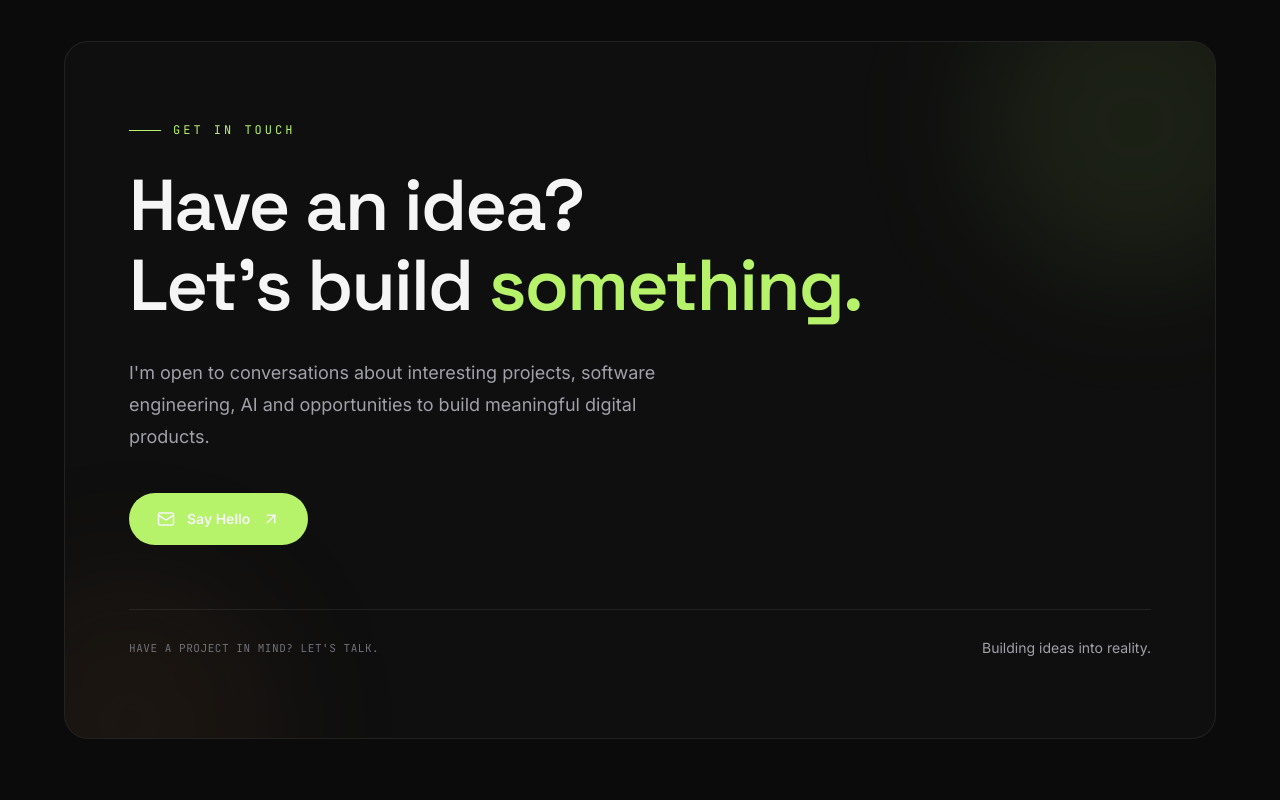
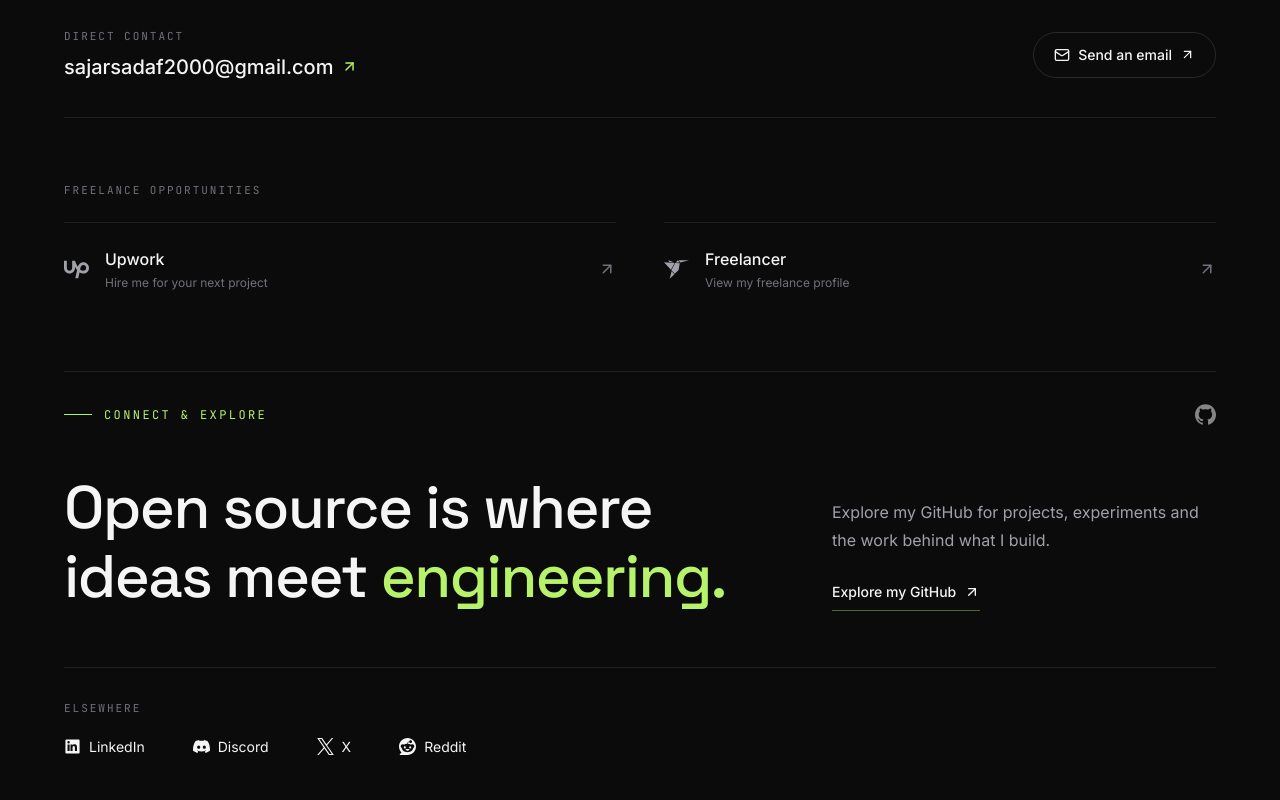
Before and after one commit to md-shahid-ansari/md-shahid-ansari.github.io, a React (Vite) app: page / in a window 1280 px wide. Shown: the part 5100-5900 px from the top of the page. Built offline with nearby package versions, Linux system fonts and the light colour scheme.

Commit message:
contact done

```diff
--- a/package.json
+++ b/package.json
@@ -14,7 +14,7 @@
     "lucide-react": "^1.73.0",
     "react": "^19.3.1",
     "react-dom": "^19.3.1",
-    "simple-icons": "^16.37.0",
+    "simple-icons": "^16.38.0",
     "tailwindcss": "^4.3.5"
   },
   "devDependencies": {
--- a/src/App.tsx
+++ b/src/App.tsx
@@ -3,7 +3,6 @@ import Navbar from "./components/Navbar";
 import About from "./components/About";
 import Skills from "./components/Skills";
 import Projects from "./components/Projects";
-import GitHub from "./components/GitHub";
 import Contact from "./components/Contact";
 import Footer from "./components/Footer";
 
@@ -24,7 +23,6 @@ function App() {
         <About />
         <Skills />
         <Projects />
-        <GitHub />
         <Contact />
       </main>
 
--- a/src/components/Contact.tsx
+++ b/src/components/Contact.tsx
@@ -1,5 +1,86 @@
 
 import { ArrowUpRight, Mail } from "lucide-react";
+import {
+  siUpwork,
+  siFreelancer,
+  siGithub,
+  siDiscord,
+  siX,
+  siReddit,
+} from "simple-icons";
+import type { SimpleIcon } from "simple-icons";
+
+function BrandMark({
+  icon,
+  size = 18,
+}: {
+  icon: SimpleIcon;
+  size?: number;
+}) {
+  return (
+    <svg
+      viewBox="0 0 24 24"
+      width={size}
+      height={size}
+      fill="currentColor"
+      aria-hidden="true"
+    >
+      <path d={icon.path} />
+    </svg>
+  );
+}
+
+function Linkedin({ size = 18 }: { size?: number }) {
+  return (
+    <svg
+      width={size}
+      height={size}
+      viewBox="0 0 24 24"
+      fill="currentColor"
+      aria-hidden="true"
+    >
+      <path d="M20.45 2H3.55C2.69 2 2 2.68 2 3.52v16.96c0 .84.69 1.52 1.55 1.52h16.9c.86 0 1.55-.68 1.55-1.52V3.52c0-.84-.69-1.52-1.55-1.52ZM7.93 18.34H4.97V9.02h2.96v9.32ZM6.45 7.75a1.72 1.72 0 1 1 .02-3.44 1.72 1.72 0 0 1-.02 3.44Zm11.89 10.59h-2.96V13.8c0-1.08-.02-2.47-1.51-2.47-1.52 0-1.75 1.18-1.75 2.39v4.62H9.16V9.02h2.84v1.27h.04c.4-.73 1.36-1.5 2.8-1.5 3 0 3.55 1.97 3.55 4.53v5.02Z" />
+    </svg>
+  );
+}
+
+const freelanceProfiles = [
+  {
+    name: "Upwork",
+    description: "Hire me for your next project",
+    url: "https://www.upwork.com/freelancers/~01bbd60304badc1f69",
+    icon: siUpwork,
+  },
+  {
+    name: "Freelancer",
+    description: "View my freelance profile",
+    url: "https://www.freelancer.com/u/shahid91616",
+    icon: siFreelancer,
+  },
+];
+
+const socialProfiles = [
+  {
+    name: "LinkedIn",
+    url: "https://www.linkedin.com/in/md-shahid-ansari-au",
+    icon: null,
+  },
+  {
+    name: "Discord",
+    url: "https://discord.com/users/1179309453846261814",
+    icon: siDiscord,
+  },
+  {
+    name: "X",
+    url: "https://x.com/md_shahid_ai",
+    icon: siX,
+  },
+  {
+    name: "Reddit",
+    url: "https://www.reddit.com/user/fullstack_shahid",
+    icon: siReddit,
+  },
+];
 
 export default function Contact() {
   return (
@@ -8,54 +89,187 @@ export default function Contact() {
       className="relative scroll-mt-24 px-6 py-24 sm:px-10 lg:px-16 lg:py-32"
     >
       <div className="mx-auto max-w-[1200px]">
-        <div className="relative overflow-hidden rounded-3xl border border-white/[0.08] bg-[#111111]/80 px-7 py-14 sm:px-12 sm:py-20 lg:px-16">
 
-          {/* Ambient glow */}
-          <div className="pointer-events-none absolute -right-20 -top-20 h-80 w-80 rounded-full bg-accent/[0.08] blur-3xl" />
-          <div className="pointer-events-none absolute -bottom-32 -left-20 h-72 w-72 rounded-full bg-[#7d4b23]/[0.12] blur-3xl" />
-
-          <div className="relative">
-            <p className="mb-7 flex items-center gap-3 font-mono text-xs tracking-[0.25em] text-accent">
-              <span className="h-px w-8 bg-accent" />
+        {/* Main invitation */}
+        <div className="border-t border-white/[0.09] pt-12 sm:pt-16">
+          <p className="mb-8 flex items-center gap-3 font-mono text-xs tracking-[0.2em] text-accent">
+            <span className="h-px w-7 bg-accent" />
             GET IN TOUCH
           </p>
 
-            <h2 className="max-w-4xl font-display text-5xl font-semibold leading-[1.1] tracking-tight text-[#f5f5f5] sm:text-6xl lg:text-7xl">
+          <h2 className="max-w-4xl font-display text-4xl font-medium leading-[1.12] tracking-tight text-[#f5f5f5] sm:text-5xl lg:text-7xl">
             Have an idea?
             <br />
-              Let's build
-              <span className="text-accent"> something.</span>
+            Let's build something{" "}
+            <span className="text-accent">meaningful.</span>
           </h2>
 
-            <p className="mt-8 max-w-xl text-base leading-8 text-[#a1a1aa] sm:text-lg">
-              I'm open to conversations about interesting projects,
-              software engineering, AI and opportunities to build
-              meaningful digital products.
+          <p className="mt-7 max-w-xl text-base leading-8 text-[#a1a1aa]">
+            Whether it's an interesting project, a technical challenge
+            or an opportunity to collaborate, I'd love to hear from you.
+          </p>
+        </div>
+
+        {/* Direct contact */}
+        <div className="mt-14 border-y border-white/[0.09] py-7 sm:mt-16 sm:py-9">
+          <div className="flex flex-col gap-5 sm:flex-row sm:items-center sm:justify-between">
+            <div>
+              <p className="mb-2 font-mono text-[11px] tracking-[0.18em] text-[#71717a]">
+                DIRECT CONTACT
               </p>
 
               <a
-              href="mailto:sajarsadaf2000@example.com"
-              className="group mt-10 inline-flex items-center gap-3 rounded-full bg-accent px-7 py-4 text-sm font-semibold text-[#0b0b0c] transition-all duration-300 hover:-translate-y-1 hover:bg-[#c8ff82]"
+                href="mailto:sajarsadaf2000@gmail.com"
+                className="group inline-flex items-center gap-2 text-lg font-medium text-[#f5f5f5] transition-colors hover:text-accent sm:text-xl"
               >
-              <Mail size={18} />
-              Say Hello
+                sajarsadaf2000@gmail.com
                 <ArrowUpRight
-                size={18}
-                className="transition-transform group-hover:-translate-y-0.5 group-hover:translate-x-0.5"
+                  size={17}
+                  className="text-accent transition-transform group-hover:-translate-y-0.5 group-hover:translate-x-0.5"
                 />
               </a>
+            </div>
 
-            <div className="mt-16 flex flex-col gap-4 border-t border-white/[0.08] pt-7 sm:flex-row sm:items-center sm:justify-between">
-              <p className="font-mono text-[11px] tracking-wider text-[#71717a]">
-                HAVE A PROJECT IN MIND? LET'S TALK.
+            <a
+              href="mailto:sajarsadaf2000@gmail.com"
+              className="inline-flex w-fit items-center gap-2 rounded-full border border-white/[0.12] px-5 py-3 text-sm font-medium text-[#f5f5f5] transition-all duration-300 hover:border-accent/50 hover:text-accent"
+            >
+              <Mail size={16} />
+              Send an email
+              <ArrowUpRight size={15} />
+            </a>
+          </div>
+        </div>
+
+        {/* Freelance opportunities */}
+        <div className="mt-16">
+          <p className="mb-6 font-mono text-[11px] tracking-[0.18em] text-[#71717a]">
+            FREELANCE OPPORTUNITIES
           </p>
 
-              <p className="text-sm text-[#a1a1aa]">
-                Building ideas into reality.
+          <div className="grid gap-x-12 sm:grid-cols-2">
+            {freelanceProfiles.map((profile) => (
+              <a
+                key={profile.name}
+                href={profile.url}
+                target="_blank"
+                rel="noopener noreferrer"
+                className="group flex items-center justify-between border-t border-white/[0.09] py-6 transition-colors hover:border-accent/50"
+              >
+                <div className="flex items-center gap-4">
+                  <span className="text-[#a1a1aa] transition-colors group-hover:text-accent">
+                    <BrandMark icon={profile.icon} size={25} />
+                  </span>
+
+                  <div>
+                    <p className="text-base font-medium text-[#f5f5f5] transition-colors group-hover:text-accent">
+                      {profile.name}
+                    </p>
+                    <p className="mt-1 text-xs text-[#71717a]">
+                      {profile.description}
                     </p>
                   </div>
                 </div>
+
+                <ArrowUpRight
+                  size={18}
+                  className="text-[#71717a] transition-all group-hover:-translate-y-1 group-hover:translate-x-1 group-hover:text-accent"
+                />
+              </a>
+            ))}
           </div>
+        </div>
+
+        {/* GitHub */}
+        <div id="github" className="mt-14 scroll-mt-24 border-t border-white/[0.09] pt-8">
+          <div className="flex items-center justify-between">
+            <p className="flex items-center gap-3 font-mono text-xs tracking-[0.2em] text-accent">
+              <span className="h-px w-7 bg-accent" />
+              CONNECT & EXPLORE
+            </p>
+
+            <svg
+              role="img"
+              viewBox="0 0 24 24"
+              width="21"
+              height="21"
+              fill="currentColor"
+              className="text-white/50"
+              aria-label="GitHub"
+            >
+              <path d={siGithub.path} />
+            </svg>
+          </div>
+
+          <div className="mt-12 grid gap-8 md:grid-cols-[1.3fr_0.7fr] md:items-end">
+
+            <div>
+              <h2 className="font-display text-4xl font-medium leading-[1.15] tracking-tight text-[#f5f5f5] sm:text-5xl lg:text-6xl">
+                Open source is where
+                <br />
+                ideas meet <span className="text-accent">engineering.</span>
+              </h2>
+            </div>
+
+            <div className="max-w-sm md:justify-self-end">
+              <p className="text-sm leading-7 text-[#a1a1aa] sm:text-base">
+                Explore my GitHub for projects, experiments and
+                the work behind what I build.
+              </p>
+
+              <a
+                href="https://github.com/md-shahid-ansari"
+                target="_blank"
+                rel="noopener noreferrer"
+                className="group mt-7 inline-flex items-center gap-2 border-b border-accent/40 pb-2 text-sm font-medium text-accent transition-colors duration-300 hover:border-accent hover:text-[#c8ff82]"
+              >
+                Explore my GitHub
+                <ArrowUpRight
+                  size={16}
+                  className="transition-transform duration-300 group-hover:-translate-y-0.5 group-hover:translate-x-0.5"
+                />
+              </a>
+            </div>
+
+          </div>
+
+        </div>
+
+        {/* Elsewhere */}
+        <div className="mt-14 border-t border-white/[0.09] pt-8">
+          <p className="mb-5 font-mono text-[11px] tracking-[0.18em] text-[#71717a]">
+            ELSEWHERE
+          </p>
+
+          <div className="flex flex-wrap items-center gap-x-7 gap-y-5">
+            {socialProfiles.map((profile) => (
+              <a
+                key={profile.name}
+                href={profile.url}
+                target="_blank"
+                rel="noopener noreferrer"
+                aria-label={`Visit my ${profile.name} profile`}
+                className="group inline-flex items-center gap-2 text-sm text-[#a1a1aa] transition-colors hover:text-accent"
+              >
+                <span className="transition-transform group-hover:-translate-y-0.5">
+                  {profile.name === "LinkedIn" ? (
+                    <Linkedin size={17} />
+                  ) : (
+                    <BrandMark icon={profile.icon!} size={17} />
+                  )}
+                </span>
+
+                <span>{profile.name}</span>
+
+                <ArrowUpRight
+                  size={12}
+                  className="opacity-0 transition-opacity group-hover:opacity-100"
+                />
+              </a>
+            ))}
+          </div>
+        </div>
+
       </div>
     </section>
   );
```
Also changed, not shown: src/components/GitHub.tsx (deleted, +0 -70 lines), 1 other file (tests, documents, lock files or other folders). Lines whose indentation alone changed are shown as unchanged.
